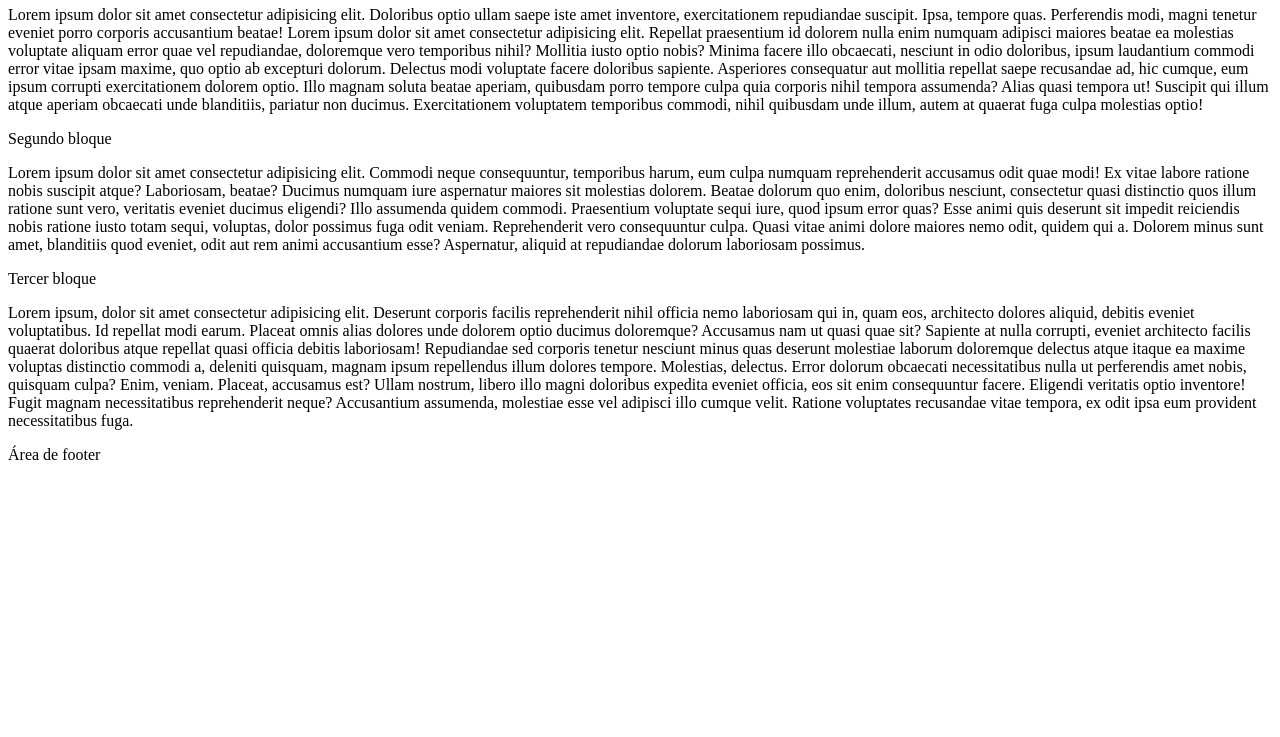
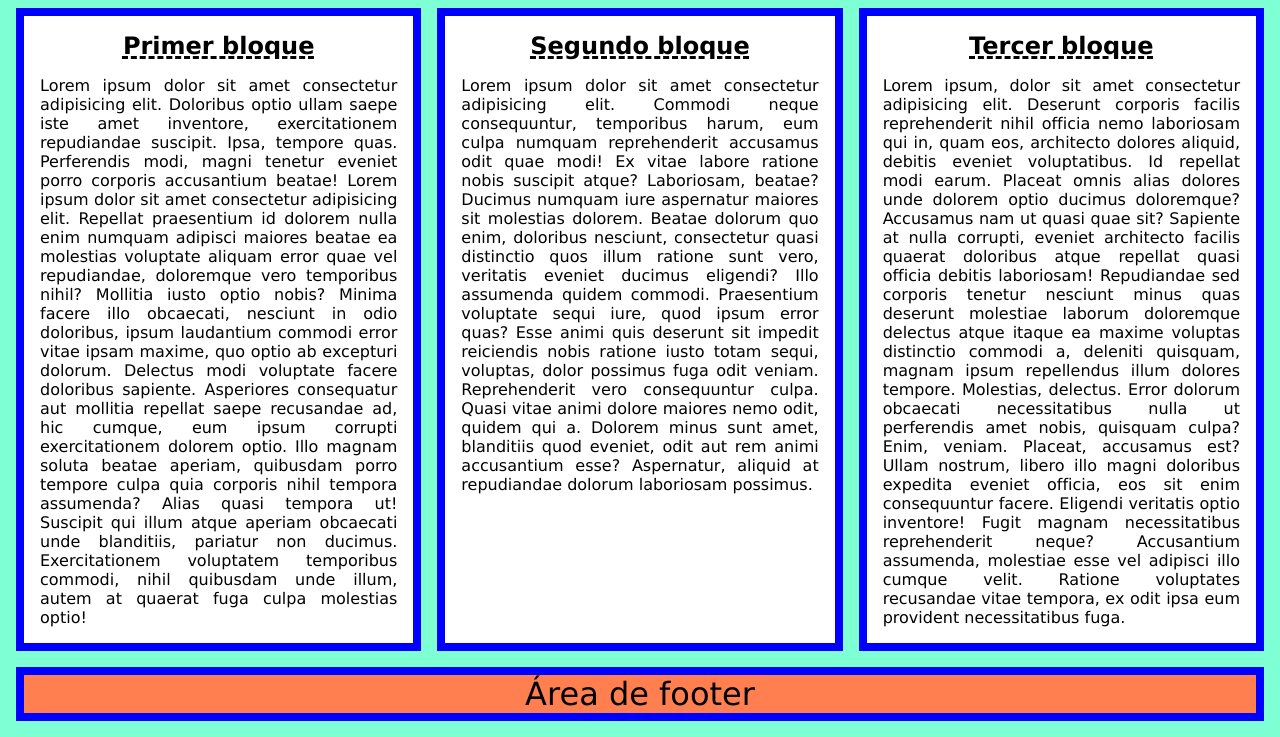
Before and after one commit to filemort/ultimo-repo, a plain HTML site: page index.html in a window 1280 px wide. Shown: the part 78-815 px from the top of the page. Drawn offline with Linux system fonts and the light colour scheme; the site is published under a folder, as on GitHub Pages, so addresses that start at the root find nothing.

Commit message:
Update index.html

```diff
--- a/index.html
+++ b/index.html
@@ -4,7 +4,7 @@
     <meta charset="UTF-8">
     <meta name="viewport" content="width=device-width, initial-scale=1.0">
     <title>Práctica</title>
-    <link rel="stylesheet" href="/css/practica.css">
+    <link rel="stylesheet" href="css/practica.css">
 </head>
 <body>
     <div class="container">
```
